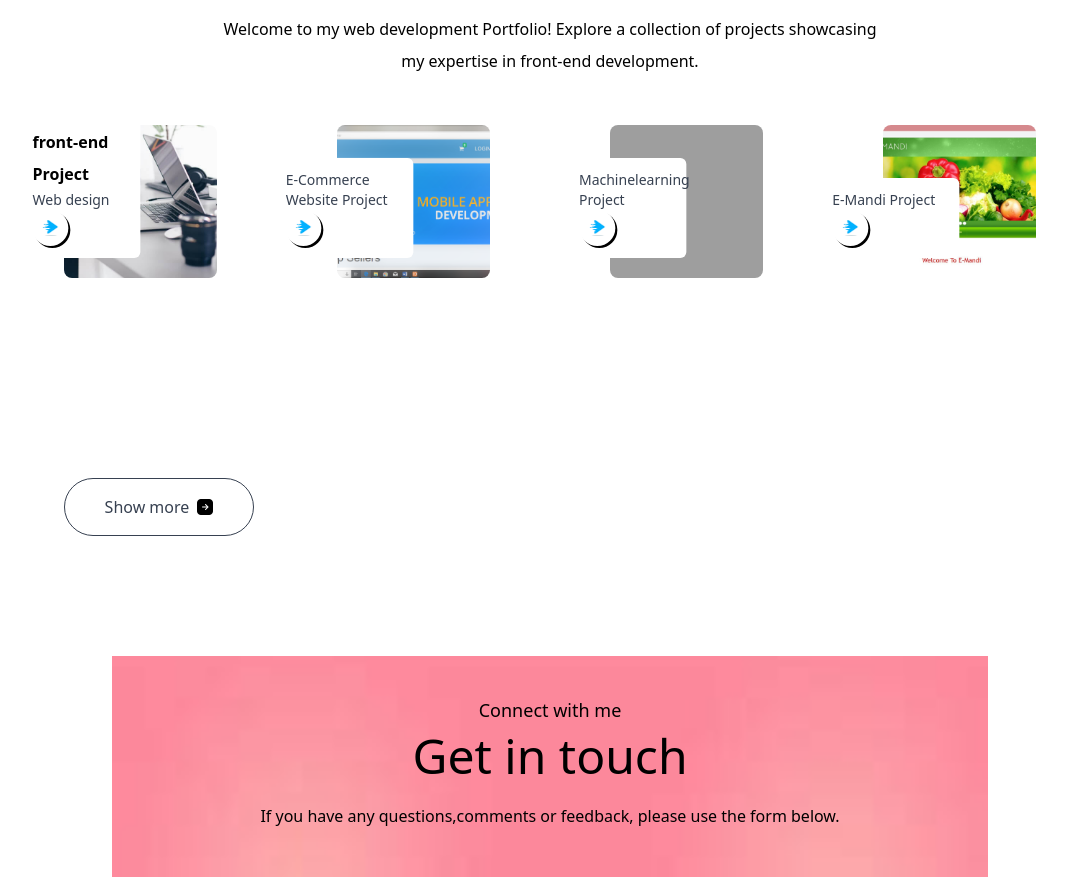
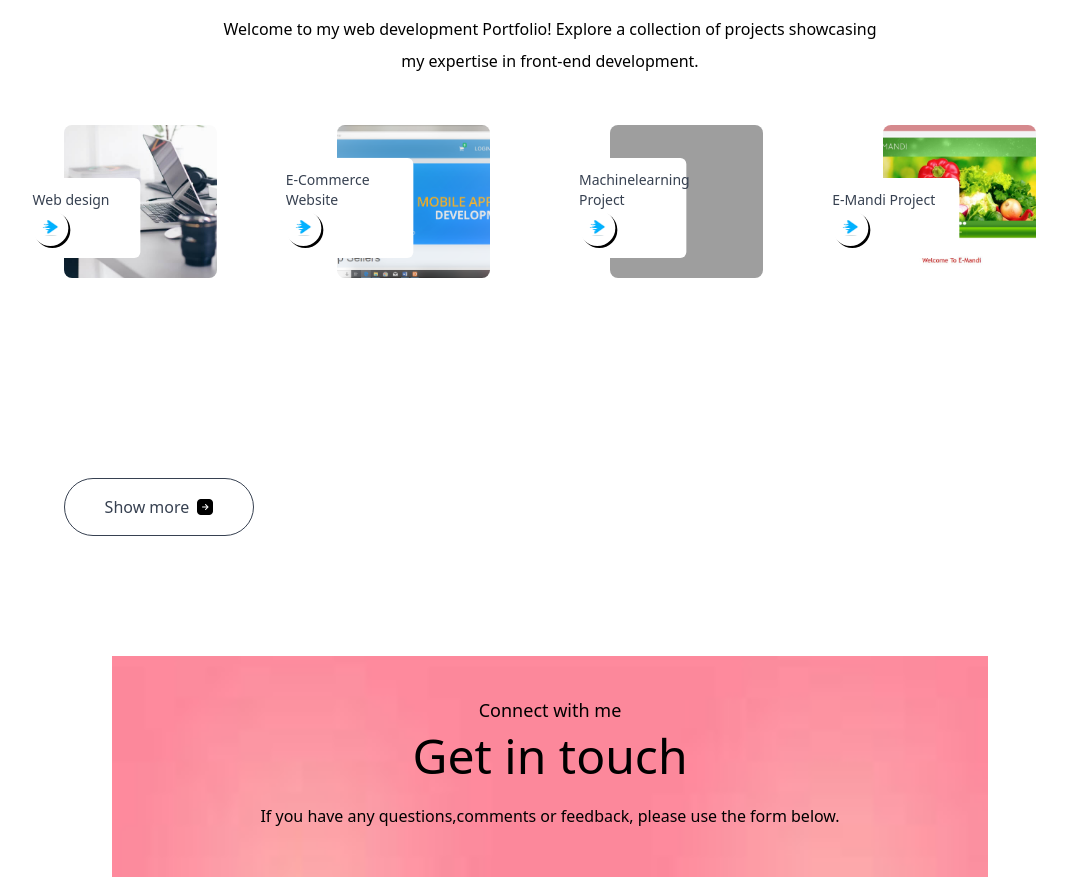
Before and after one commit to RubaRuby/Ruba-Portfolio, a plain HTML site: page index.html in a window 1280 px wide. Shown: the part 2403-3280 px from the top of the page, without its empty margins (90-1157 px from the left). Drawn offline with nearby package versions, Linux system fonts and the light colour scheme; grey boxes are pictures that could not be loaded; a web font is replaced by a local one.

Commit message:
Update index.html

```diff
--- a/index.html
+++ b/index.html
@@ -233,7 +233,7 @@
              bottom-5 left-1/2 -translate-x-1/2 py-3 px-5 flex items-center justify-betweeen
             duration-500 group-hover:bottom-7">
         <div>
-            <h2 class="font-semibold">front-end Project</h2>
+            <h2 class="font-semibold"></h2>
             <p class="text-sm text-gray-700">
                 Web design
             </p>
@@ -253,7 +253,7 @@
         <div>
             <h2 class="font-semibold"></h2>
             <p class="text-sm text-gray-700">
-                E-Commerce Website Project </p>
+                E-Commerce Website  </p>
 
         <div class="border- rounded-full border-black w-9 aspect-square flex items-center justify-center shadow-[2px_2px_0_#000]
         group-hover:bg-rose-300 transition">
```
